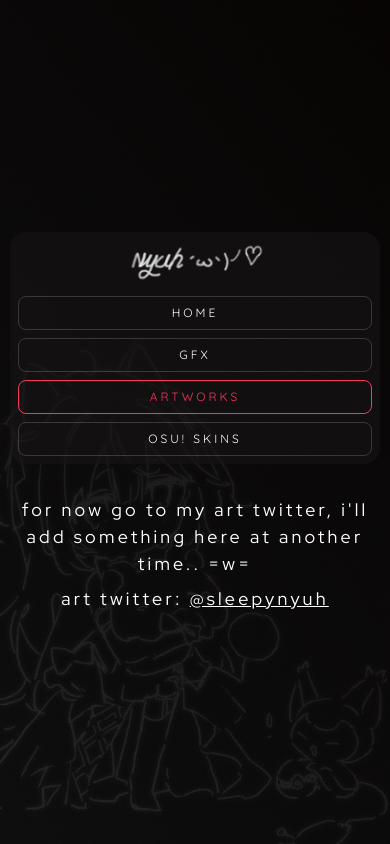
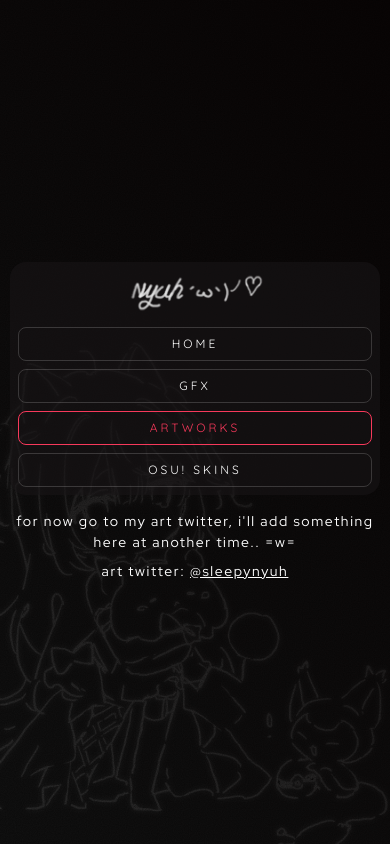
Before and after one commit to leeuwz/nyuh.xyz, a Next.js app: page / in a window 390 px wide. Both pictures are taken after a click on the button "ARTWORKS". Built offline with nearby package versions, Linux system fonts and the light colour scheme.

Commit message:
make artwork.tsx responsive

```diff
--- a/app/sections/artworks.tsx
+++ b/app/sections/artworks.tsx
@@ -1,6 +1,6 @@
 export default function Artworks() {
   return (
-    <div className="flex flex-col items-center justify-center mt-1 font-red-hat-display text-white text-[18px] tracking-[0.2rem] text-center mt-8">
+    <div className="flex flex-col items-center justify-center mt-1 font-red-hat-display text-white text-[14px] sm:text-[16px] md:text-[18px] tracking-[0.1rem] sm:tracking-[0.15rem] md:tracking-[0.2rem] text-center mt-4 md:mt-8 px-4">
       <p>for now go to my art twitter, i'll add something here at another time.. =w=</p>
       <p className="mt-2">art twitter: <a className="underline hover:text-[#F7395B] transition duration-300" href="https://x.com/sleepynyuh">@sleepynyuh</a></p>
     </div>
```
